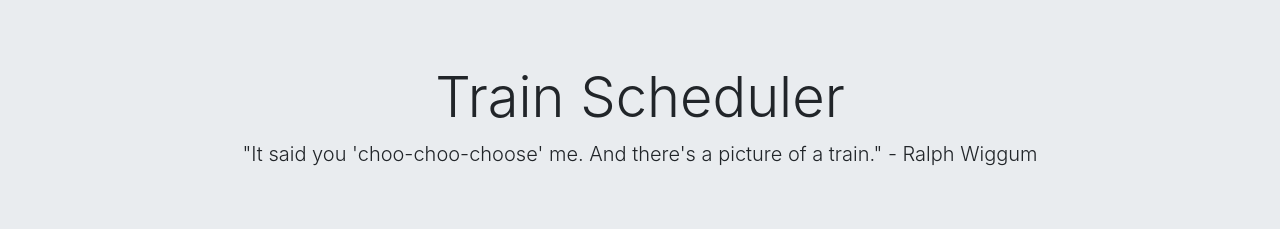
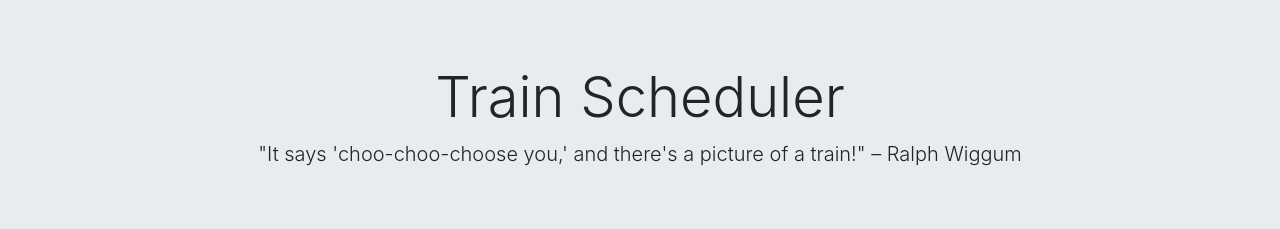
Before and after one commit to MacCabe1888/Train-Scheduler, a plain HTML site: page index.html in a window 1280 px wide. Shown: the top 229 px of the page. Drawn offline with nearby package versions, Linux system fonts and the light colour scheme.

Commit message:
corrected Ralph Wiggum quote

```diff
--- a/index.html
+++ b/index.html
@@ -15,7 +15,7 @@
     <div class="jumbotron jumbotron-fluid">
         <div class="container">
             <h1 class="display-4">Train Scheduler</h1>
-            <p class="lead">"It said you 'choo-choo-choose' me. And there's a picture of a train." - Ralph Wiggum</p>
+            <p class="lead">"It says 'choo-choo-choose you,' and there's a picture of a train!" &ndash; Ralph Wiggum</p>
         </div>
     </div>
 
```
